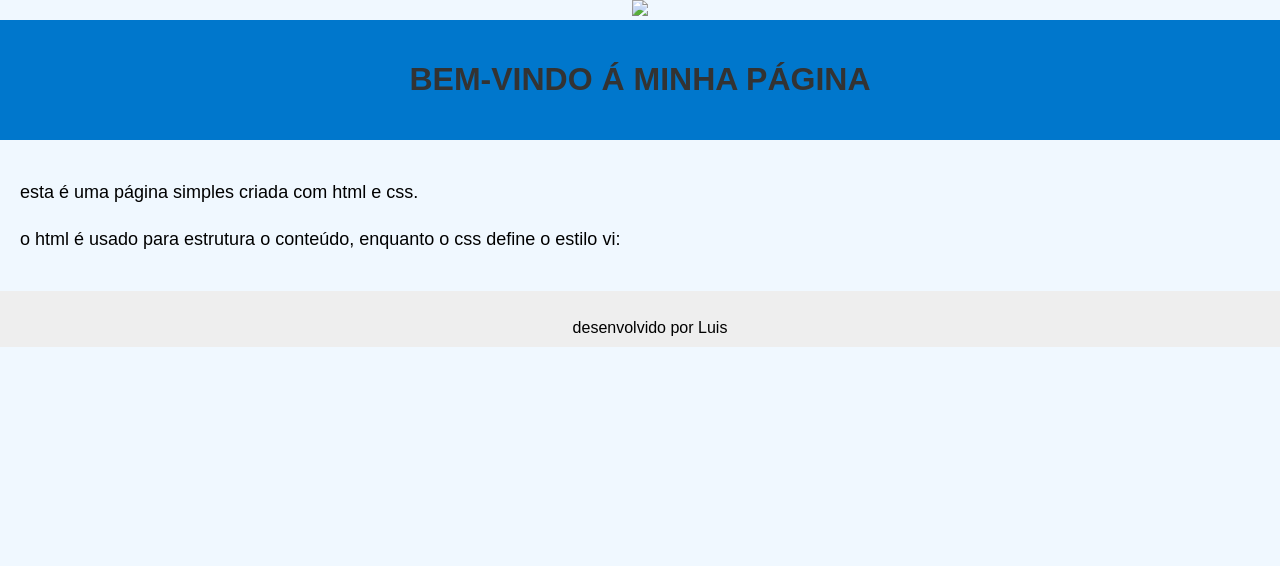
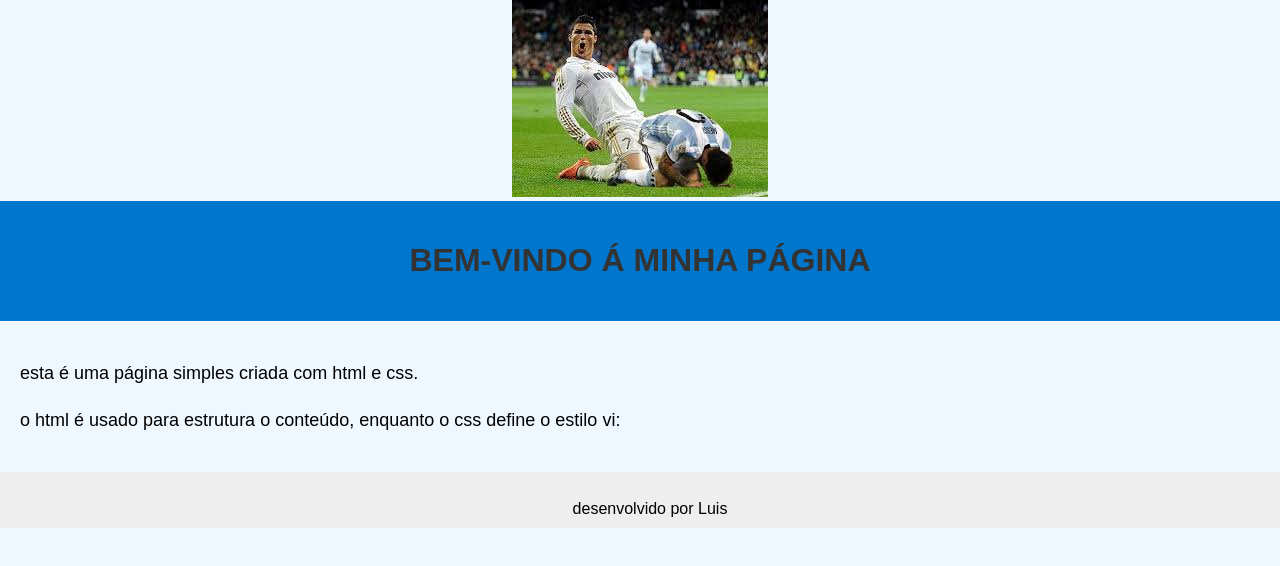
Before and after one commit to luisribasbraga-tech/mariasz, a plain HTML site: page index.html in a window 1280 px wide. Drawn offline with Linux system fonts and the light colour scheme.

Commit message:
Update index.html

```diff
--- a/index.html
+++ b/index.html
@@ -39,7 +39,7 @@
 </head>
 <body>
     <div style="text-align: center;">
-        <img src="imagem1.jpg">
+        <img src="imagem1.jpeg">
       </div>
     <header>
         <h1> BEM-VINDO Á MINHA PÁGINA</h1>
```
